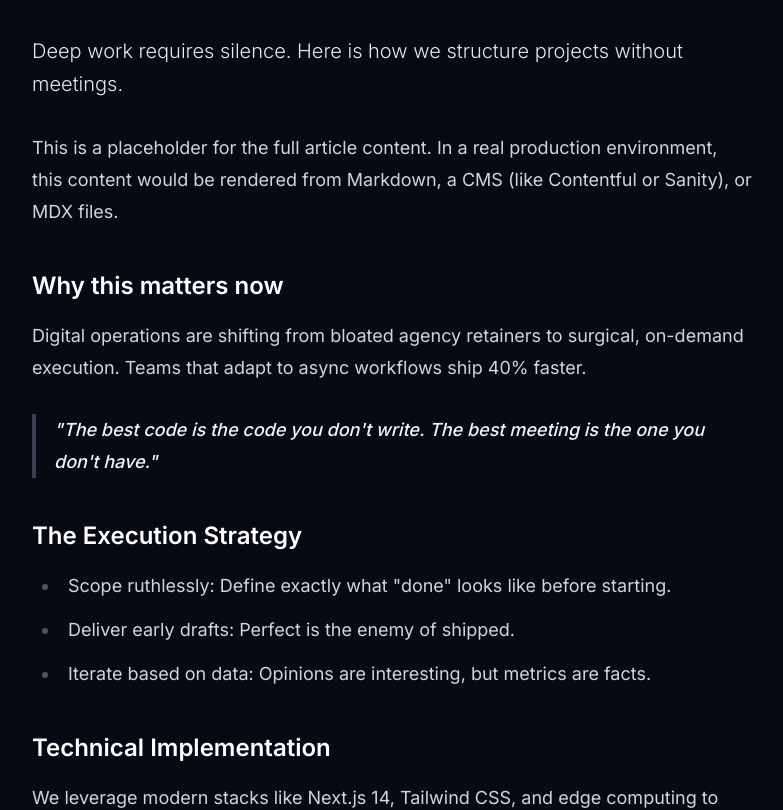
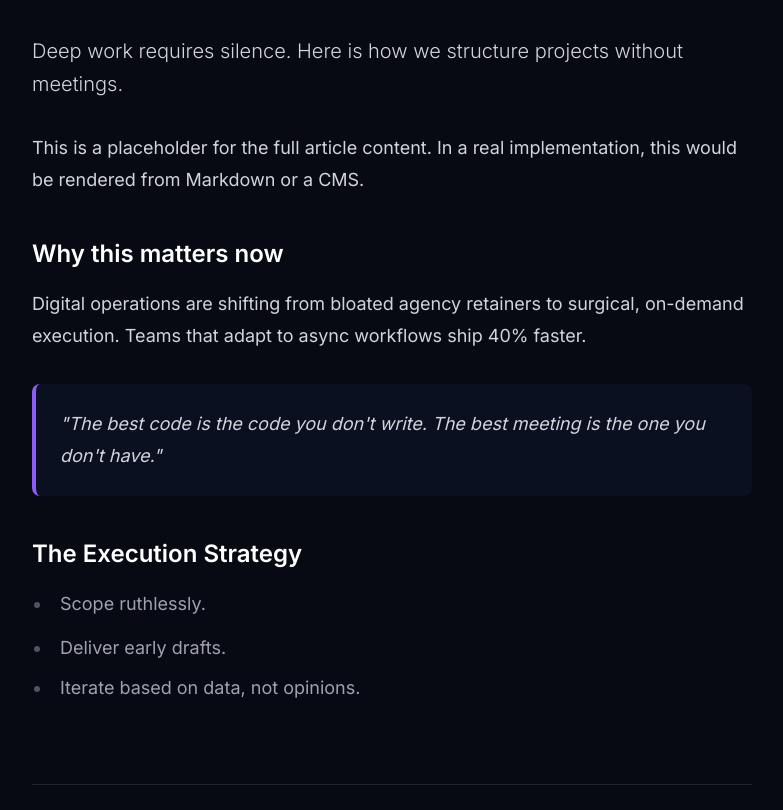
Before and after one commit to ARC-ARK/concierge-studio, a Next.js app: page /insights/async-workflow in a window 1280 px wide. Shown: the part 380-1190 px from the top of the page, without its empty margins (248-1031 px from the left). Built offline with nearby package versions, Linux system fonts and the light colour scheme.

Commit message:
Update page.tsx

```diff
--- a/app/insights/[slug]/page.tsx
+++ b/app/insights/[slug]/page.tsx
@@ -1,11 +1,11 @@
 import { insights } from "@/lib/content";
+import { copy } from "@/lib/copy";
 import { FadeIn } from "@/components/ui/FadeIn";
 import { Button, Badge } from "@/components/ui/Primitives";
 import Link from "next/link";
 import { ArrowLeft } from "lucide-react";
 import { notFound } from "next/navigation";
 
-// 關鍵：靜態輸出必備。告訴 Next.js 構建時要生成哪些頁面。
 export function generateStaticParams() {
   return insights.map((post) => ({
     slug: post.slug,
@@ -23,7 +23,7 @@ export default function InsightPost({ params }: { params: { slug: string } }) {
     <div className="container mx-auto px-6 py-20 max-w-3xl">
       <FadeIn>
         <Link href="/insights" className="inline-flex items-center text-sm text-gray-500 hover:text-white mb-8 transition-colors">
-           <ArrowLeft className="w-4 h-4 mr-2" /> Back to Insights
+           <ArrowLeft className="w-4 h-4 mr-2" /> {copy.insightsPage.backLink}
         </Link>
 
         <div className="flex gap-2 mb-6">
@@ -31,35 +31,31 @@ export default function InsightPost({ params }: { params: { slug: string } }) {
         </div>
 
         <h1 className="text-4xl md:text-5xl font-bold text-white mb-6 leading-tight">{post.title}</h1>
-        <div className="text-gray-500 text-sm mb-12 border-b border-white/10 pb-8">{post.date} · 5 min read</div>
+        <div className="text-gray-500 text-sm mb-12 border-b border-white/10 pb-8">{post.date} · {copy.insightsPage.readTimeLabel}</div>
 
-        {/* 這裡使用 tailwind-typography (prose) 來排版內文 */}
-        <div className="prose prose-invert prose-lg max-w-none text-gray-300">
-           <p className="text-xl leading-relaxed mb-8 font-light text-gray-200">{post.summary}</p>
+        <div className="prose prose-invert prose-lg max-w-none">
+           <p className="text-xl text-gray-300 leading-relaxed mb-8 font-light">{post.summary}</p>
 
-           <p>This is a placeholder for the full article content. In a real production environment, this content would be rendered from Markdown, a CMS (like Contentful or Sanity), or MDX files.</p>
+           <p>This is a placeholder for the full article content. In a real implementation, this would be rendered from Markdown or a CMS.</p>
 
            <h3>Why this matters now</h3>
            <p>Digital operations are shifting from bloated agency retainers to surgical, on-demand execution. Teams that adapt to async workflows ship 40% faster.</p>
 
-           <blockquote>
-              "The best code is the code you don't write. The best meeting is the one you don't have."
-           </blockquote>
+           <div className="bg-surface p-6 rounded-lg border-l-4 border-violet-500 my-8">
+              <p className="m-0 italic text-gray-300">"The best code is the code you don't write. The best meeting is the one you don't have."</p>
+           </div>
 
            <h3>The Execution Strategy</h3>
-           <ul>
-              <li>Scope ruthlessly: Define exactly what "done" looks like before starting.</li>
-              <li>Deliver early drafts: Perfect is the enemy of shipped.</li>
-              <li>Iterate based on data: Opinions are interesting, but metrics are facts.</li>
+           <ul className="list-disc pl-5 space-y-2 text-gray-400">
+              <li>Scope ruthlessly.</li>
+              <li>Deliver early drafts.</li>
+              <li>Iterate based on data, not opinions.</li>
            </ul>
-
-           <h3>Technical Implementation</h3>
-           <p>We leverage modern stacks like Next.js 14, Tailwind CSS, and edge computing to ensure your digital assets are not just beautiful, but performant and scalable globally.</p>
         </div>
 
         <div className="mt-20 pt-10 border-t border-white/10">
-           <h4 className="text-white font-bold mb-4">Ready to implement this?</h4>
-           <Link href="/contact"><Button>Talk to our strategists</Button></Link>
+           <h4 className="text-white font-bold mb-4">{copy.insightsPage.ctaTitle}</h4>
+           <Link href="/contact"><Button>{copy.insightsPage.ctaBtn}</Button></Link>
         </div>
       </FadeIn>
     </div>
```
